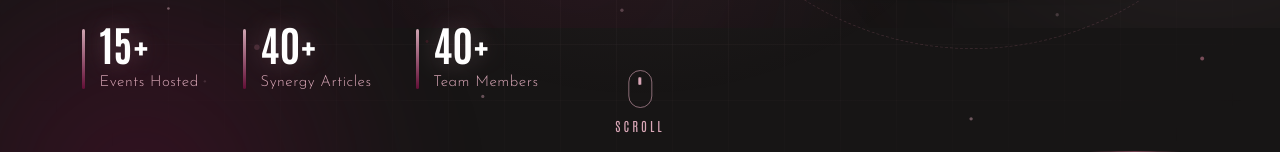
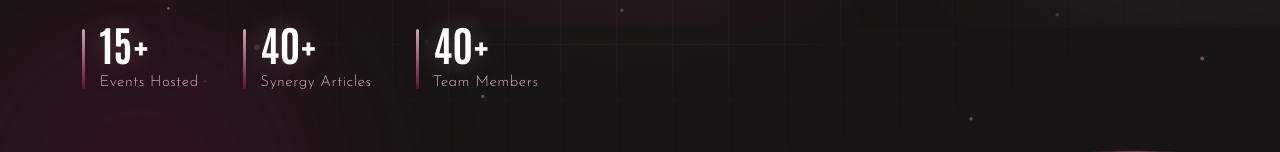
Before and after one commit to dingdongkkk/protocol-leaderboard-frontend, a React (Vite) app: page / in a window 1280 px wide. Shown: the part 772-924 px from the top of the page. Built offline with nearby package versions, Linux system fonts and the light colour scheme; a web font is replaced by a local one.

Commit message:
fix: remove scroll indicator, fix horizontal overflow

```diff
--- a/src/pages/Home.jsx
+++ b/src/pages/Home.jsx
@@ -222,17 +222,6 @@ export default function Home() {
             </div>
           </div>
 
-          {/* scroll hint */}
-          <motion.div
-            className="hh-scroll"
-            initial={{ opacity: 0 }}
-            animate={{ opacity: 1 }}
-            transition={{ delay: 2.4, duration: 0.8 }}
-          >
-            <div className="hh-scroll-mouse" />
-            Scroll
-          </motion.div>
-
           {/* SVG Wave at bottom */}
           <div className="hero-wave">
             <svg viewBox="0 0 1440 150" preserveAspectRatio="none" xmlns="http://www.w3.org/2000/svg">
--- a/src/styles/home.css
+++ b/src/styles/home.css
@@ -7,6 +7,7 @@
 
 .home-main {
   padding-top: 0 !important;
+  overflow-x: hidden;
 }
 
 /* ================= HERO ================= */
@@ -208,6 +209,7 @@
   justify-content: center;
   min-height: 420px;
   perspective: 1100px;
+  overflow: hidden;
 }
 
 .hh-card {
```
